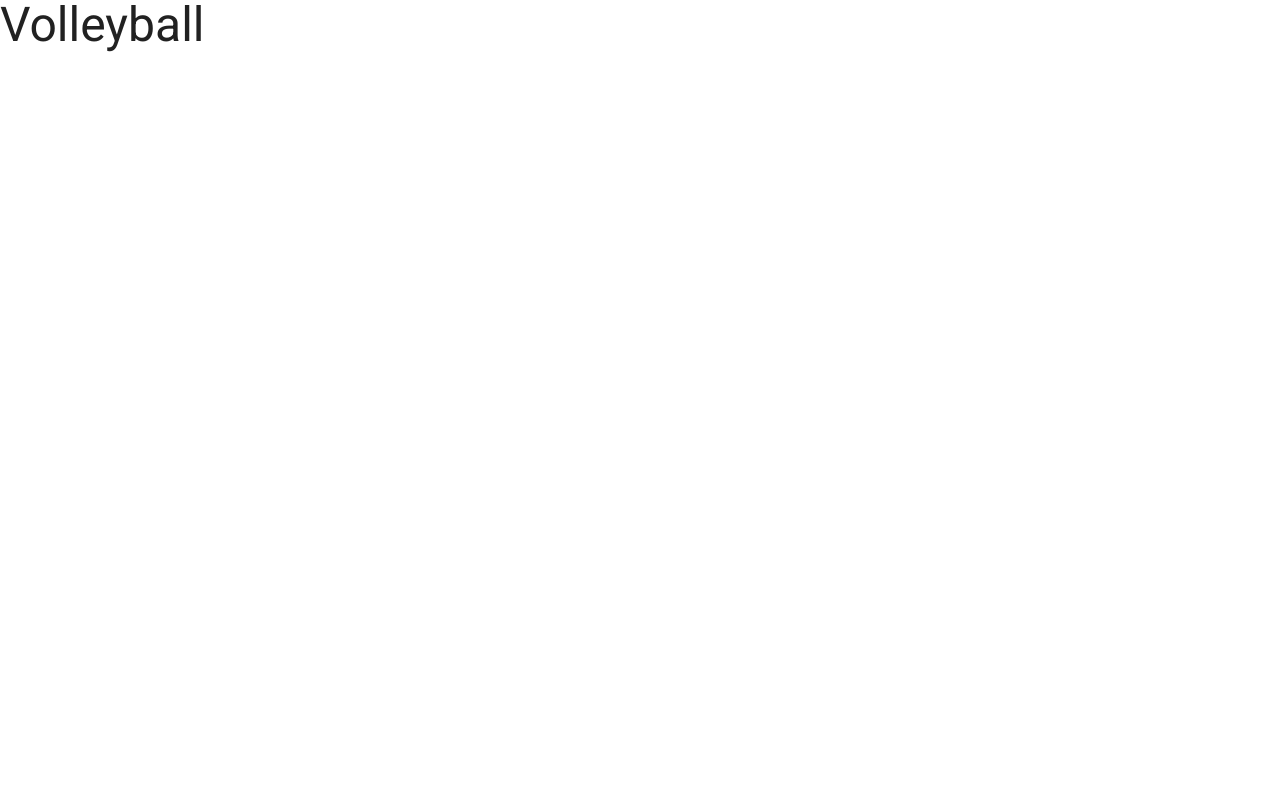
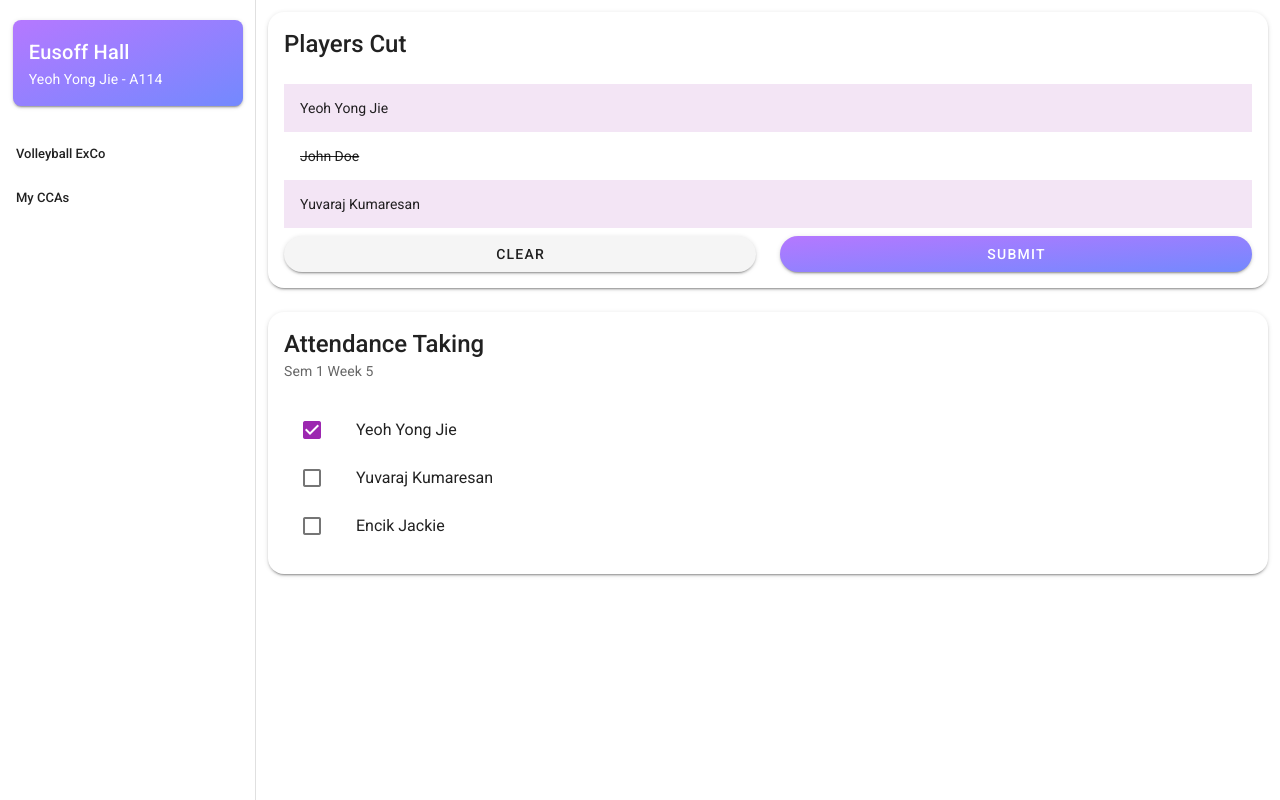
Before and after one commit to yyj-02/CCA-Management-System, a Vue app: page / in a window 1280 px wide. Built offline with nearby package versions, Linux system fonts and the light colour scheme.

Commit message:
Changes some designs

```diff
--- a/src/App.vue
+++ b/src/App.vue
@@ -1,9 +1,10 @@
 <template>
   <v-app>
-    <!-- <v-navigation-drawer absolute permanent left>
+    <v-navigation-drawer v-mode="null" absolute permanent left>
       <v-list>
         <v-list-item-content class="d-flex justify-center">
           <v-card
+            id="grad"
             class="rounded-lg primary mx-2"
             elevation="2"
             max-width="90%"
@@ -17,7 +18,7 @@
         </v-list-item-content>
       </v-list>
       <v-list nav dense>
-        <v-list-item-group v-model="selectedItem" color="primary">
+        <v-list-item-group v-model="selectedItem" color="purple">
           <v-list-item v-for="(navItem, i) in navItems" :key="i">
             <v-list-item-content>
               <v-list-item-title v-text="navItem"></v-list-item-title>
@@ -25,23 +26,17 @@
           </v-list-item>
         </v-list-item-group>
       </v-list>
-    </v-navigation-drawer> -->
-    <!--     <v-main>
+    </v-navigation-drawer>
+    <v-main id="main">
       <router-view />
-    </v-main> -->
-
-    <Header />
+    </v-main>
   </v-app>
 </template>
 
 <script lang="ts">
 import Vue from "vue";
-import Header from "./components/Header.vue";
 
 export default Vue.extend({
-  components: {
-    Header,
-  },
   data: () => {
     return {
       navItems: ["Volleyball ExCo", "My CCAs"],
@@ -87,3 +82,14 @@ export default Vue.extend({
   },
 });
 </script>
+
+<style scoped>
+#grad {
+  background-image: linear-gradient(to bottom right, #b578ff, #7389fe);
+}
+#main {
+  width: calc(100% - 256px);
+  position: relative;
+  left: 256px;
+}
+</style>
--- a/src/components/Header.vue
+++ b/src/components/Header.vue
@@ -3,6 +3,7 @@
     {{ cca }}
   </div>
 </template>
+
 <script lang="ts">
 import Vue from "vue";
 export default Vue.extend({
--- a/src/components/PlayersCut.vue
+++ b/src/components/PlayersCut.vue
@@ -16,7 +16,7 @@
               {{ currentPlayer.name }}
             </v-list-item>
             <v-list-item
-              class="purple lighten-4"
+              class="purple lighten-5"
               v-else
               :key="index"
               @click="toggleCut(index)"
@@ -30,7 +30,13 @@
             <v-btn block rounded @click="clearCut"> Clear </v-btn>
           </v-col>
           <v-col>
-            <v-btn color="purple lighten-3" block rounded @click="submitCut">
+            <v-btn
+              id="grad"
+              color="white--text"
+              block
+              rounded
+              @click="submitCut"
+            >
               Submit
             </v-btn>
           </v-col>
@@ -65,3 +71,9 @@ export default Vue.extend({
   },
 });
 </script>
+
+<style scoped>
+#grad {
+  background-image: linear-gradient(to bottom right, #b578ff, #7389fe);
+}
+</style>
```
